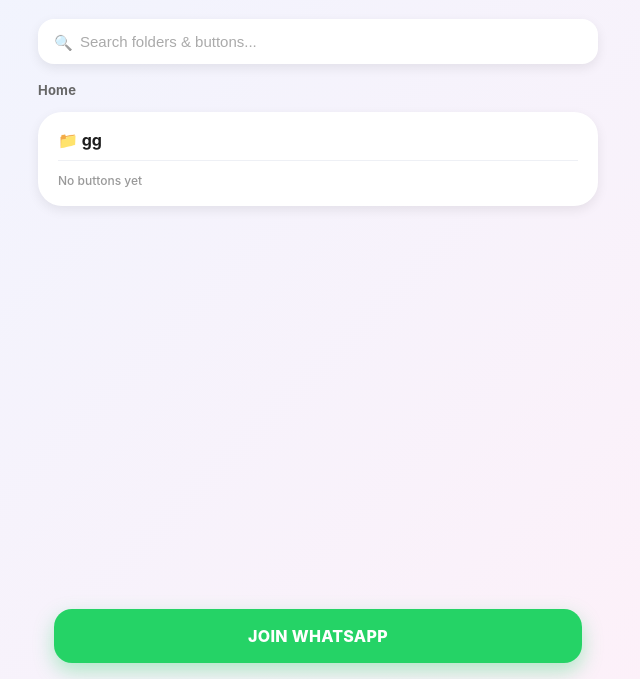
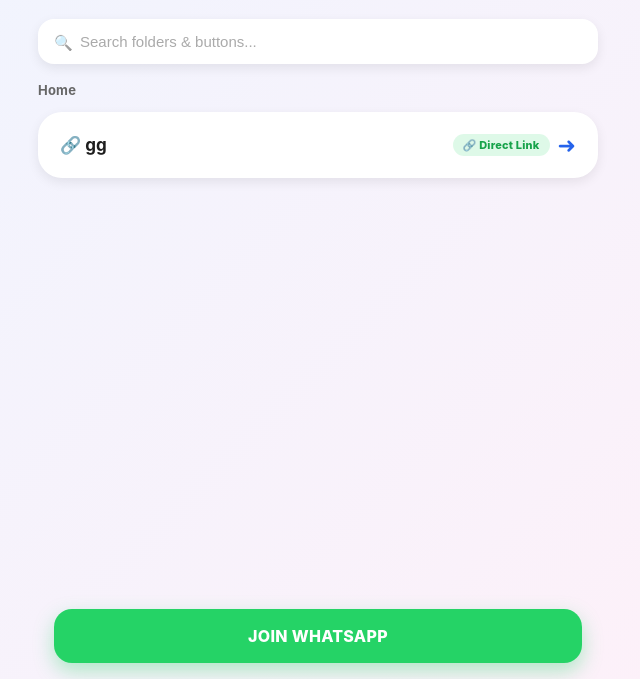
Before and after one commit to coconutwaterpiyo-lang/achiever-8.0, a plain HTML site: page index.html in a window 1280 px wide. Shown: the part 121-800 px from the top of the page, without its empty margins (322-962 px from the left). Drawn offline with Linux system fonts and the light colour scheme.

Commit message:
Update index.html

```diff
--- a/index.html
+++ b/index.html
@@ -95,6 +95,16 @@
   font-weight:700;
   padding:4px 9px;
   border-radius:999px;
+}
+.link-badge{
+  background:rgba(37,211,102,.15);
+  color:#16a34a;
+  font-size:11px;
+  font-weight:800;
+  padding:4px 10px;
+  border-radius:999px;
+  white-space:nowrap;
+  letter-spacing:.02em;
 }
 .arrow{font-size:22px;color:var(--blue);}
 
@@ -253,8 +263,16 @@
 
 // "buttons" is the current field name. "links" is kept as a fallback in
 // case data.json hasn't gone through the bot's /migrate step yet.
+// (Not to be confused with the singular "link" field below, which is a
+// folder-level direct-shortcut URL, not a list of buttons.)
 function getButtons(folder) {
   return folder.buttons || folder.links || [];
+}
+
+// A folder counts as a "direct link" only if its "link" field is present
+// AND not just whitespace — matches the admin bot's /setlink / /removelink.
+function hasDirectLink(folder) {
+  return !!(folder && folder.link && String(folder.link).trim().length > 0);
 }
 
 function normalizeUrl(url) {
@@ -362,8 +380,10 @@
   return grid;
 }
 
-// A leaf folder (no subfolders) is shown as a single card: its name as a
-// heading, its buttons directly below — no click/navigation needed to see them.
+// A leaf folder (no subfolders, no direct link) is shown as a single card:
+// its name as a heading, its buttons directly below — no click/navigation
+// needed to see them. Direct-link folders never reach this function (see
+// renderLevel's filtering below), so "No buttons yet" never shows for them.
 function createLectureCard(folder, index) {
   const card = document.createElement("div");
   card.className = "lecture-card fade-in";
@@ -386,16 +406,24 @@
   return card;
 }
 
-// Only used for folders that actually contain subfolders — those still
-// need a click to drill in, since there's a whole nested page to show.
+// Used for folders that contain subfolders — clicking drills into them.
+// Defensive guard: direct-link folders are normally routed straight to
+// createDirectLinkCard by renderLevel/renderSearchResults and never call
+// this at all, but if one ever does reach here, open its link instead of
+// navigating into it, so direct-link behaviour always wins.
 function handleFolderClick(folder) {
+  if (hasDirectLink(folder)) {
+    window.open(normalizeUrl(folder.link), "_blank", "noopener,noreferrer");
+    return;
+  }
   path.push(folder);
   renderLevel(folder.children || [], getButtons(folder));
   updateBreadcrumb();
 }
 
-// A folder with its own "url" set acts as a pure shortcut — tapping it
-// opens that link directly, skipping both navigation and the button grid.
+// A folder with its own "link" field set acts as a pure shortcut — tapping
+// it opens that link directly via window.open, skipping both navigation
+// and the button grid entirely.
 function createDirectLinkCard(folder, index, opts = {}) {
   const div = document.createElement("div");
   div.className = "folder fade-in";
@@ -409,10 +437,10 @@
       <div class="folder-name">🔗 ${escapeHtml(folder.name)}</div>
       ${subtext}
     </div>
-    <div class="folder-right"><span class="arrow">➜</span></div>
+    <div class="folder-right"><span class="link-badge">🔗 Direct Link</span><span class="arrow">➜</span></div>
   `;
 
-  const activate = () => window.open(normalizeUrl(folder.url), "_blank", "noopener,noreferrer");
+  const activate = () => window.open(normalizeUrl(folder.link), "_blank", "noopener,noreferrer");
   div.onclick = activate;
   div.onkeydown = (e) => {
     if (e.key === "Enter" || e.key === " ") {
@@ -426,9 +454,9 @@
 function renderLevel(folders, buttons) {
   foldersEl.innerHTML = "";
 
-  const direct    = folders.filter(f => f.url);
-  const navigable = folders.filter(f => !f.url && f.children && f.children.length > 0);
-  const leaves    = folders.filter(f => !f.url && !(f.children && f.children.length > 0));
+  const direct    = folders.filter(f => hasDirectLink(f));
+  const navigable = folders.filter(f => !hasDirectLink(f) && f.children && f.children.length > 0);
+  const leaves    = folders.filter(f => !hasDirectLink(f) && !(f.children && f.children.length > 0));
 
   direct.forEach((folder, i) => foldersEl.appendChild(createDirectLinkCard(folder, i)));
   navigable.forEach((folder, i) => foldersEl.appendChild(createFolderCard(folder, direct.length + i)));
@@ -474,11 +502,17 @@
     if (folder.name.toLowerCase().includes(query)) {
       results.push({ type: "folder", target: folder, ancestors });
     }
-    getButtons(folder).forEach(btn => {
-      if (btn.title.toLowerCase().includes(query)) {
-        results.push({ type: "button", target: btn, ancestors: [...ancestors, folder] });
-      }
-    });
+    // Buttons inside a direct-link folder aren't reachable through normal
+    // browsing (the folder jumps straight to its link instead of showing
+    // a button grid), so skip indexing them here too — keeps search
+    // results consistent with what's actually visible when browsing.
+    if (!hasDirectLink(folder)) {
+      getButtons(folder).forEach(btn => {
+        if (btn.title.toLowerCase().includes(query)) {
+          results.push({ type: "button", target: btn, ancestors: [...ancestors, folder] });
+        }
+      });
+    }
     if (folder.children && folder.children.length) {
       results = results.concat(searchTree(folder.children, query, [...ancestors, folder]));
     }
@@ -499,7 +533,7 @@
   results.forEach((r, i) => {
     const crumb = "Home" + (r.ancestors.length ? " > " + r.ancestors.map(a => a.name).join(" > ") : "");
     if (r.type === "folder") {
-      if (r.target.url) {
+      if (hasDirectLink(r.target)) {
         foldersEl.appendChild(createDirectLinkCard(r.target, i, { subtext: crumb }));
       } else {
         foldersEl.appendChild(createFolderCard(r.target, i, {
```
